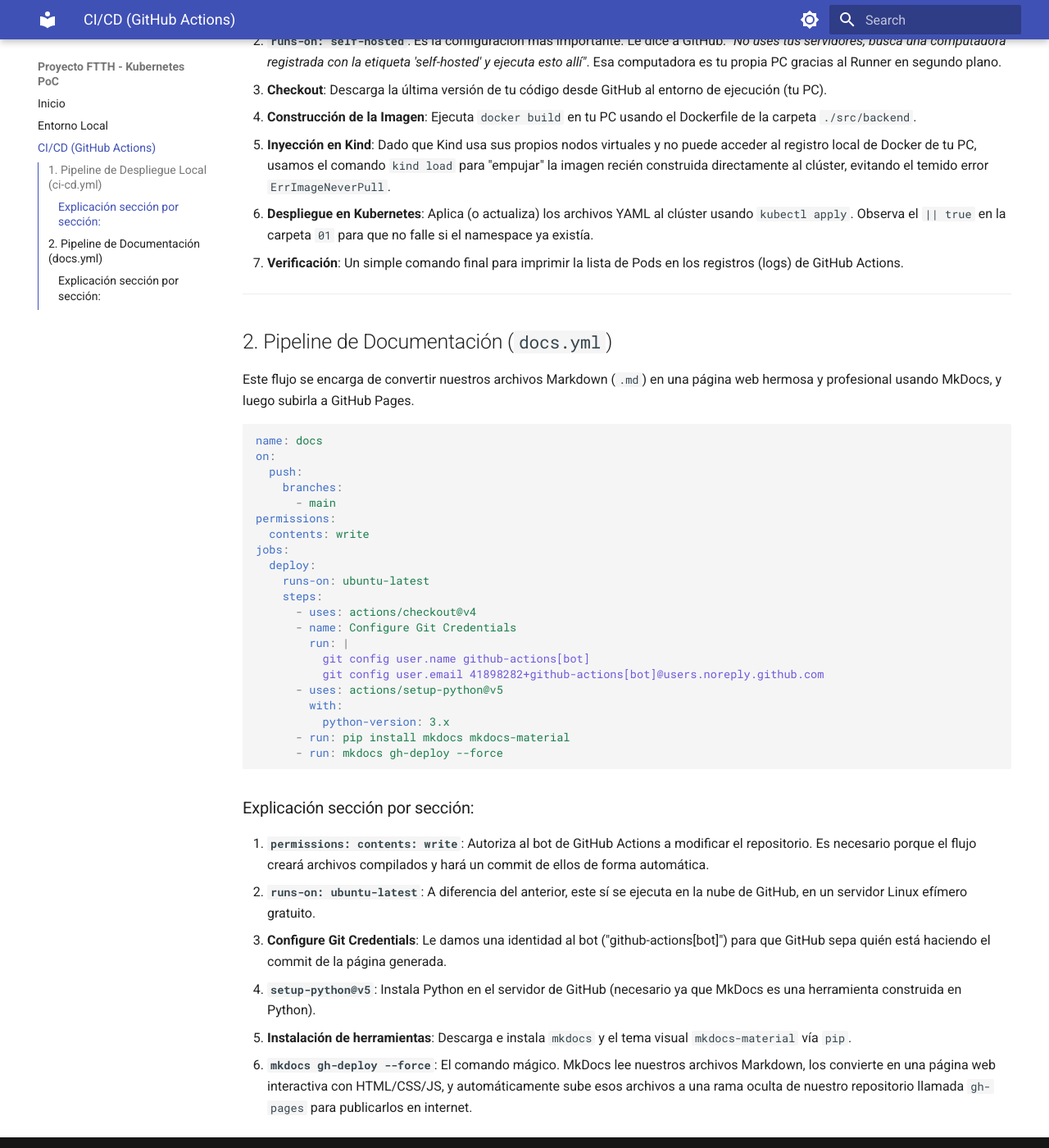
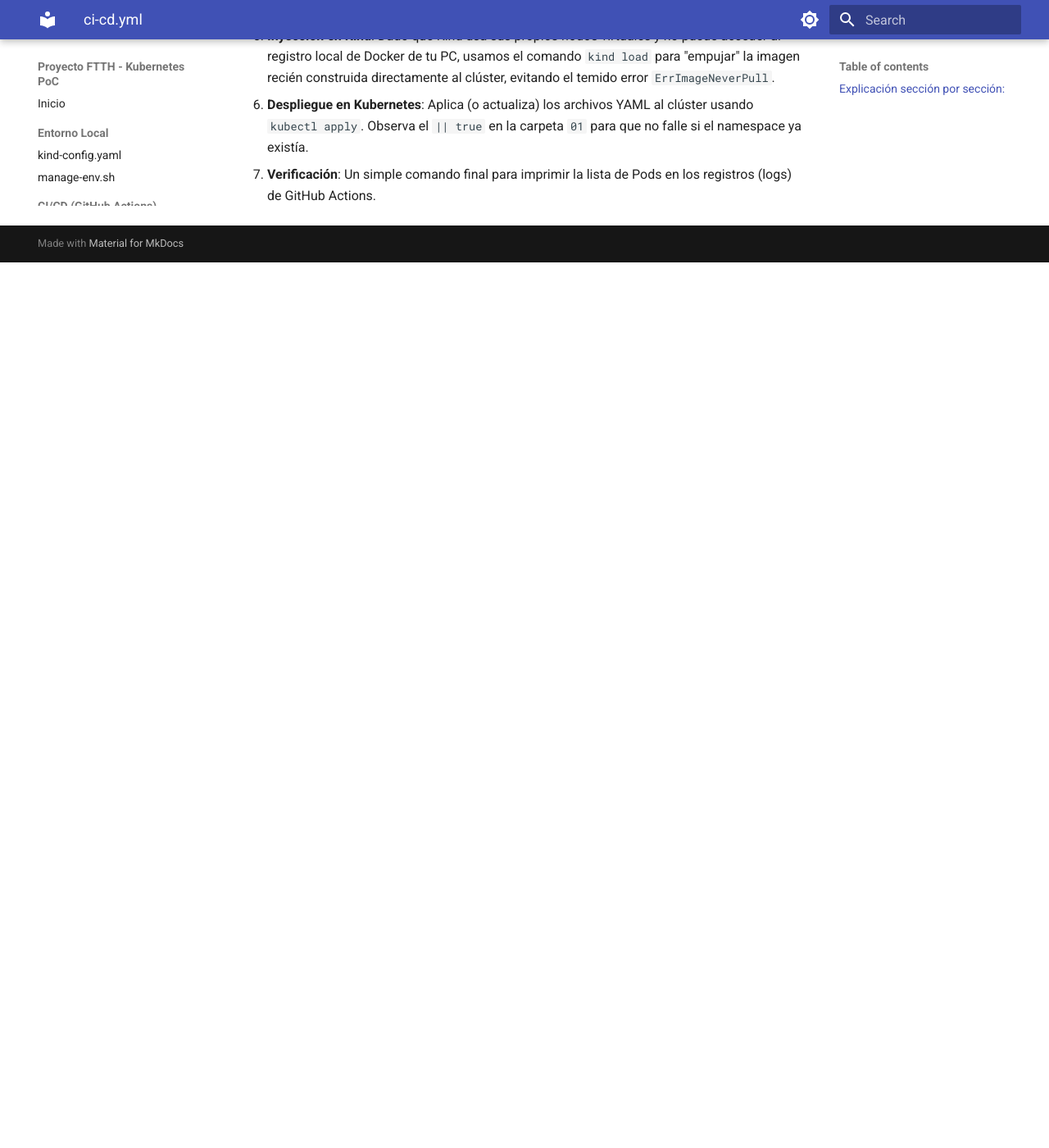
Before and after one commit to LabordaSebastian/proyecto-k8s-ftth, an MkDocs documentation site: the page built from docs/ci-cd/ci-cd-pipeline.md, in a window 1280 px wide and 1400 px high, scrolled down 1466 px. Shown: the whole window at 82% size. Built offline with MkDocs 1.6.1 and Material for MkDocs 9.7.7, drawn with Linux system fonts in a browser that asks for light colours; after the commit the page ends 1786 px from its top, so only the background shows below that; some of the changed text lies outside the part shown.

Commit message:
docs: reestructurar menú lateral para evitar sobreposición y eliminar emojis

````diff
--- a/docs/github-actions.md
+++ b/docs/ci-cd/ci-cd-pipeline.md
@@ -1,12 +1,4 @@
-# Flujos de GitHub Actions (CI/CD)
-
-En este proyecto utilizamos **GitHub Actions** para automatizar tareas rutinarias. Contamos con dos flujos (workflows) principales, ubicados dentro de la carpeta `.github/workflows/`.
-
-Uno se encarga de desplegar nuestra aplicación en el clúster local, y el otro publica automáticamente esta documentación en internet.
-
----
-
-## 1. Pipeline de Despliegue Local (`ci-cd.yml`)
+# Pipeline de Despliegue Local (ci-cd.yml)
 
 Este flujo simula una canalización de **Integración y Despliegue Continuos (CI/CD)**. La magia de este flujo es que no se ejecuta en los servidores en la nube de GitHub, sino que se conecta a nuestro **Runner local** (que levantamos con nuestro script `manage-env.sh`) y ejecuta los comandos directamente en nuestra PC.
 
@@ -26,23 +18,23 @@
 
     steps:
     # 3. Checkout del código
-    - name: 📥 Obtener el código fuente
+    - name: Obtener el código fuente
       uses: actions/checkout@v4
 
     # 4. Construcción de la Imagen
-    - name: 🔨 Construir imagen de Backend localmente
+    - name: Construir imagen de Backend localmente
       run: |
         echo "Construyendo la imagen de Docker..."
         docker build -t ftth-backend:latest ./src/backend
 
     # 5. Inyección en el clúster Kind
-    - name: 🚀 Cargar imagen en el clúster Kind
+    - name: Cargar imagen en el clúster Kind
       run: |
         echo "Inyectando la imagen en los nodos de Kubernetes..."
         kind load docker-image ftth-backend:latest --name ftth-cluster
 
     # 6. Despliegue en Kubernetes
-    - name: ☸️ Aplicar manifiestos de Kubernetes
+    - name: Aplicar manifiestos de Kubernetes
       run: |
         echo "Desplegando la infraestructura declarativa..."
         kubectl apply -f k8s/01-namespaces-rbac/ || true
@@ -51,7 +43,7 @@
         kubectl apply -f k8s/05-services/
 
     # 7. Verificación
-    - name: ✅ Verificar estado
+    - name: Verificar estado
       run: |
         echo "Estado actual de los Pods:"
         kubectl get pods
@@ -66,42 +58,3 @@
 5. **Inyección en Kind**: Dado que Kind usa sus propios nodos virtuales y no puede acceder al registro local de Docker de tu PC, usamos el comando `kind load` para "empujar" la imagen recién construida directamente al clúster, evitando el temido error `ErrImageNeverPull`.
 6. **Despliegue en Kubernetes**: Aplica (o actualiza) los archivos YAML al clúster usando `kubectl apply`. Observa el `|| true` en la carpeta `01` para que no falle si el namespace ya existía.
 7. **Verificación**: Un simple comando final para imprimir la lista de Pods en los registros (logs) de GitHub Actions.
-
----
-
-## 2. Pipeline de Documentación (`docs.yml`)
-
-Este flujo se encarga de convertir nuestros archivos Markdown (`.md`) en una página web hermosa y profesional usando MkDocs, y luego subirla a GitHub Pages.
-
-```yaml
-name: docs
-on:
-  push:
-    branches:
-      - main
-permissions:
-  contents: write
-jobs:
-  deploy:
-    runs-on: ubuntu-latest
-    steps:
-      - uses: actions/checkout@v4
-      - name: Configure Git Credentials
-        run: |
-          git config user.name github-actions[bot]
-          git config user.email 41898282+github-actions[bot]@users.noreply.github.com
-      - uses: actions/setup-python@v5
-        with:
-          python-version: 3.x
-      - run: pip install mkdocs mkdocs-material
-      - run: mkdocs gh-deploy --force
-```
-
-### Explicación sección por sección:
-
-1. **`permissions: contents: write`**: Autoriza al bot de GitHub Actions a modificar el repositorio. Es necesario porque el flujo creará archivos compilados y hará un commit de ellos de forma automática.
-2. **`runs-on: ubuntu-latest`**: A diferencia del anterior, este sí se ejecuta en la nube de GitHub, en un servidor Linux efímero gratuito.
-3. **Configure Git Credentials**: Le damos una identidad al bot ("github-actions[bot]") para que GitHub sepa quién está haciendo el commit de la página generada.
-4. **`setup-python@v5`**: Instala Python en el servidor de GitHub (necesario ya que MkDocs es una herramienta construida en Python).
-5. **Instalación de herramientas**: Descarga e instala `mkdocs` y el tema visual `mkdocs-material` vía `pip`.
-6. **`mkdocs gh-deploy --force`**: El comando mágico. MkDocs lee nuestros archivos Markdown, los convierte en una página web interactiva con HTML/CSS/JS, y automáticamente sube esos archivos a una rama oculta de nuestro repositorio llamada `gh-pages` para publicarlos en internet.
--- a/mkdocs.yml
+++ b/mkdocs.yml
@@ -6,8 +6,7 @@
   name: material
   features:
     - navigation.sections
-    - navigation.top
-    - toc.integrate
+    - navigation.expand
   palette:
     - scheme: default
       primary: indigo
@@ -24,8 +23,12 @@
 
 nav:
   - Inicio: index.md
-  - Entorno Local: entorno.md
-  - CI/CD (GitHub Actions): github-actions.md
+  - Entorno Local:
+      - kind-config.yaml: entorno/kind-config.md
+      - manage-env.sh: entorno/manage-env.md
+  - CI/CD (GitHub Actions):
+      - ci-cd.yml: ci-cd/ci-cd-pipeline.md
+      - docs.yml: ci-cd/docs-pipeline.md
 
 markdown_extensions:
   - admonition
````
Also changed, not shown: docs/ci-cd/docs-pipeline.md (added, +36 -0 lines), docs/entorno.md (deleted, +0 -71 lines), docs/entorno/kind-config.md (added, +36 -0 lines), docs/entorno/manage-env.md (added, +26 -0 lines), docs/index.md (+6 -6 lines).
